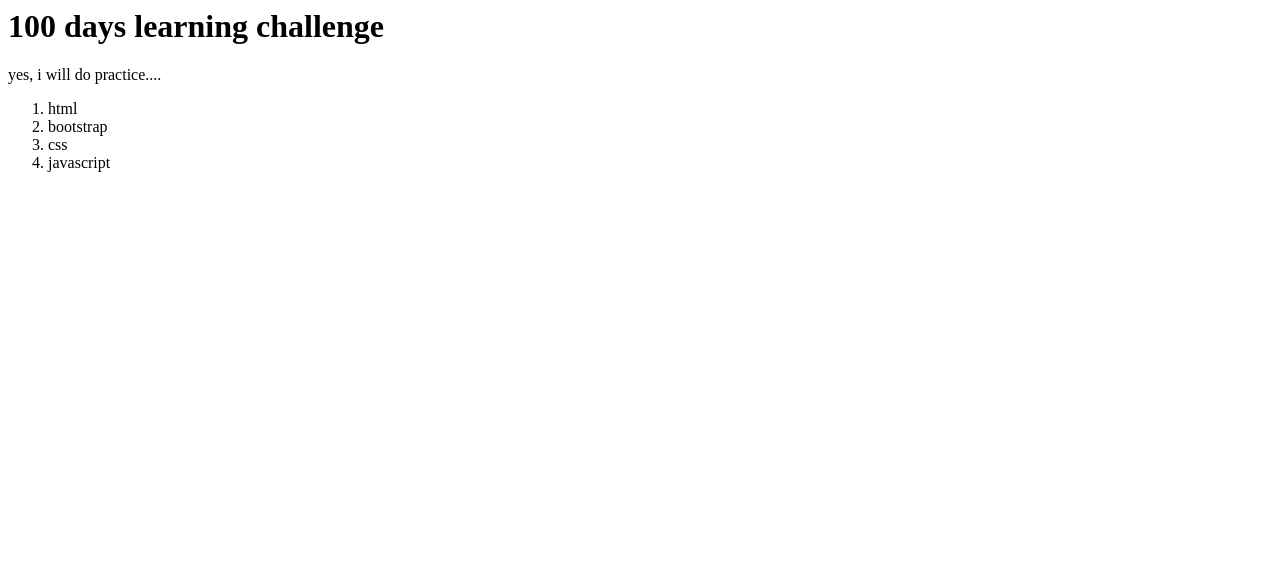
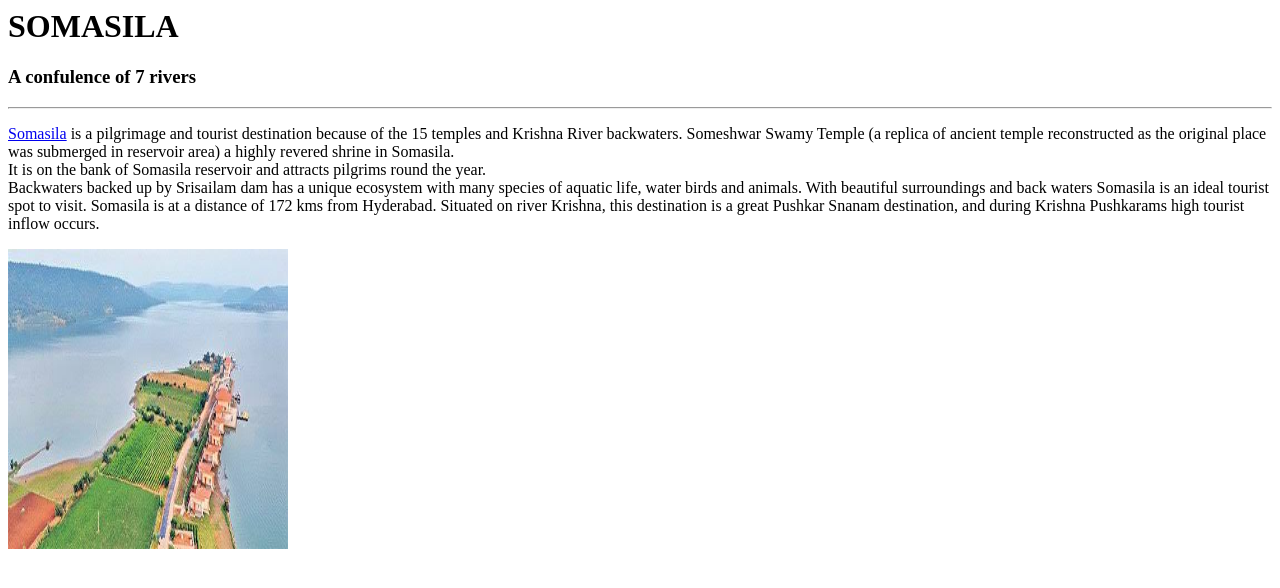
Before and after one commit to Heerasai/Amazon-clone, a plain HTML site: page index.html in a window 1280 px wide. Drawn offline with Linux system fonts and the light colour scheme.

Commit message:
Somasila

```diff
--- a/index.html
+++ b/index.html
@@ -1,18 +1,19 @@
 <html>
 <head>
-    <title>Amazon-clone</title>
+    <title>SOMASILA CABLE BRIDGE</title>
 </head>
 <body>
-    <h1>100 days learning challenge</h1>
+    <h1>SOMASILA</h1>
+    <h3>A confulence of 7 rivers</h3>
+    <hr>
+    <p> <a href="https://www.google.co.in/maps/place/Somasila+View+Point/@16.0467295,78.3322164,17z/data=!3m1!4b1!4m5!3m4!1s0x3bb58dbaafb6a3a5:0x9a30882e20cd7681!8m2!3d16.0467295!4d78.3344051?hl=en"target="_blank">Somasila</a>  is a pilgrimage and tourist destination because of the 15 temples and Krishna River backwaters. Someshwar Swamy Temple (a replica of ancient temple reconstructed as the original place was submerged in reservoir area) a highly revered shrine in Somasila.
+        <br>
+        It is on the bank of Somasila reservoir and attracts pilgrims round the year. <br>
+        Backwaters backed up by Srisailam dam has a unique ecosystem with many species of aquatic life, water birds and animals.
+        With beautiful surroundings and back waters Somasila is an ideal tourist spot to visit. Somasila is at a distance of 172 kms from Hyderabad.
+        Situated on river Krishna, this destination is a great Pushkar Snanam destination, and during Krishna Pushkarams high tourist inflow occurs.</p>
 
-    <p>yes, i will do practice....</p>
-    <ol>
-        <li>html</li>
-        <li>bootstrap</li>
-        <li>css</li>
-        <li>javascript</li>
-    </ol>
 </body>
-
+<img src="./somasila.jpeg"width= "280px" height="300"
 
 </html>
```
Also changed, not shown: somasila.jpeg (added).
